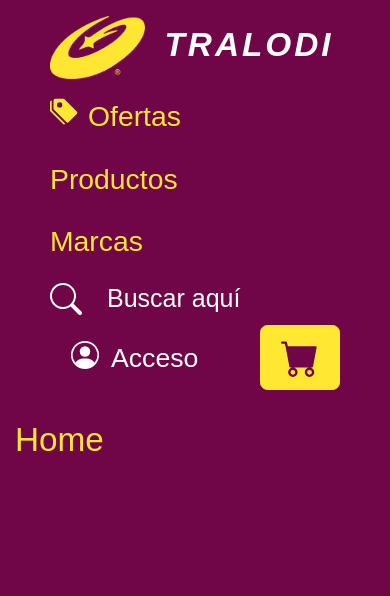
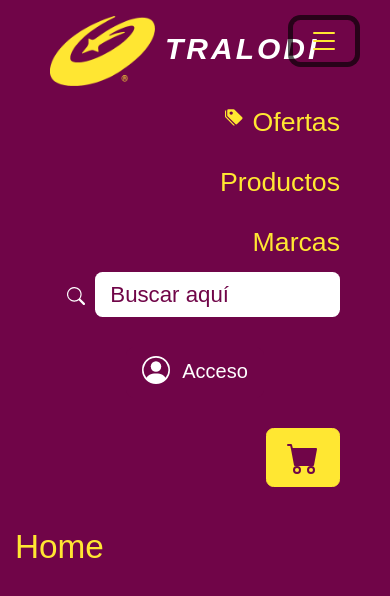
Before and after one commit to KPI01/tralodi-ecommerce, a Next.js app: page / in a window 390 px wide. Both pictures are taken after a click on the button "Toggle navigation". Shown: the top 596 px of the page. Built offline with nearby package versions, Linux system fonts and the light colour scheme; a web font is replaced by a local one.

Commit message:
working on navbar responsive

```diff
--- a/app/components/Navbar.jsx
+++ b/app/components/Navbar.jsx
@@ -1,3 +1,7 @@
+"use client";
+
+import { useEffect } from "react";
+import "/node_modules/bootstrap/js/src/collapse.js";
 import Link from "next/link";
 import SearchBar from "./navbar/SearchBar";
 import LoginBtn from "./navbar/LoginBtn";
@@ -19,11 +23,15 @@ const links = [
 ];
 
 export default function Navbar() {
+  useEffect(() => {
+    require("bootstrap/js/src/collapse.js");
+  });
+
   return (
-    <nav className="navbar navbar-expand-sm bg-primary mb-3" id="navbar">
+    <nav className="navbar navbar-expand-lg bg-primary mb-3" id="navbar">
       <div className="container-fluid">
         <a
-          className="navbar-brand text-alter1 fs-1 fw-bold fst-italic"
+          className="navbar-brand text-alter1 fs-2 fw-bold fst-italic me-5"
           id="branding"
           href="/"
         >
@@ -34,23 +42,49 @@ export default function Navbar() {
           />
           TRALODI
         </a>
-        <ul className="navbar-nav" id="navbar-nav">
+        <button
+          className="navbar-toggler my-3 mx-auto border-0 position-absolute top-0 end-0"
+          type="button"
+          data-bs-toggle="collapse"
+          data-bs-target="#navbarSupportedContent"
+          aria-controls="navbarSupportedContent"
+          aria-expanded="true"
+          aria-label="Toggle navigation"
+        >
+          <span class="text-secondary">
+            <svg
+              xmlns="http://www.w3.org/2000/svg"
+              width="32"
+              height="32"
+              fill="currentColor"
+              class="bi bi-list"
+              viewBox="0 0 16 16"
+            >
+              <path
+                fill-rule="evenodd"
+                d="M2.5 12a.5.5 0 0 1 .5-.5h10a.5.5 0 0 1 0 1H3a.5.5 0 0 1-.5-.5zm0-4a.5.5 0 0 1 .5-.5h10a.5.5 0 0 1 0 1H3a.5.5 0 0 1-.5-.5zm0-4a.5.5 0 0 1 .5-.5h10a.5.5 0 0 1 0 1H3a.5.5 0 0 1-.5-.5z"
+              />
+            </svg>
+          </span>
+        </button>
+        <div class="collapse navbar-collapse" id="navbarSupportedContent">
+          <ul className="navbar-nav mx-auto" id="navbar-nav">
             {links.map(({ label, route }) => (
-            <li key={route} className="nav-item" id="nav-item">
+              <li key={route} className="nav-item fs-4 align-self-end align-self-lg-center" id="nav-item">
                 <Link
                   href={route}
                   className={
                     label == "Ofertas"
-                    ? "nav-link d-flex align-items-center text-secondary fs-3 "
-                    : "nav-link text-secondary fs-3"
+                      ? "nav-link d-flex align-items-center text-secondary"
+                      : "nav-link text-secondary"
                   }
                   id="nav-link"
                 >
                   {label == "Ofertas" && (
                     <svg
                       xmlns="http://www.w3.org/2000/svg"
-                    width="28"
-                    height="28"
+                      width="18"
+                      height="18"
                       fill="currentColor"
                       className="bi bi-tags-fill me-2 mb-2"
                       viewBox="0 0 16 16"
@@ -68,6 +102,7 @@ export default function Navbar() {
           <LoginBtn />
           <CartBtn />
         </div>
+      </div>
     </nav>
   );
 }
--- a/app/components/navbar/CartBtn.jsx
+++ b/app/components/navbar/CartBtn.jsx
@@ -1,10 +1,10 @@
 export default function CartBtn() {
   return (
-    <button className="btn btn-secondary text-primary" id="cart-btn">
+    <button className="btn btn-secondary d-flex align-items-center justify-content-end text-primary my-2 my-lg-auto mx-lg-2" id="cart-btn">
       <svg
         xmlns="http://www.w3.org/2000/svg"
-        width="38"
-        height="38"
+        width="32"
+        height="32"
         fill="currentColor"
         class="bi bi-cart-fill m-1"
         viewBox="0 0 16 16"
--- a/app/components/navbar/LoginBtn.jsx
+++ b/app/components/navbar/LoginBtn.jsx
@@ -1,6 +1,6 @@
 export default function LoginBtn() {
   return (
-    <button className="btn btn-primary d-flex align-items-center pt-2 pb-2 ps-3 pe-3 text-alter1 fs-4" id="login-btn">
+    <button className="btn btn-primary d-flex justify-content-end text-alter1 my-4 mx-auto mx-lg-2" id="login-btn">
       <svg
         xmlns="http://www.w3.org/2000/svg"
         width="28"
--- a/app/components/navbar/SearchBar.jsx
+++ b/app/components/navbar/SearchBar.jsx
@@ -1,29 +1,24 @@
-"use client";
-
-import { useState } from "react";
-
 export default function SearchBar() {
-  const [query, setQuery] = useState("");
-
   return (
-    <form className="d-flex align-items-center text-alter1" id="form-search-bar">
+    <form className="d-flex align-items-center justify-content-end text-alter1 my-md-3 mx-auto" id="form-search-bar" role="search">
+      <label htmlFor="search-bar">
       <svg
         xmlns="http://www.w3.org/2000/svg"
-        width="32"
-        height="32"
+        width="18"
+        height="18"
         fill="currentColor"
         class="bi bi-search me-2"
         viewBox="0 0 16 16"
       >
         <path d="M11.742 10.344a6.5 6.5 0 1 0-1.397 1.398h-.001c.03.04.062.078.098.115l3.85 3.85a1 1 0 0 0 1.415-1.414l-3.85-3.85a1.007 1.007 0 0 0-.115-.1zM12 6.5a5.5 5.5 0 1 1-11 0 5.5 5.5 0 0 1 11 0z" />
       </svg>
+      </label>
       <input
+        name="search-bar"
         type="search"
         id="search-bar"
-        className="form-control bg-primary color-alter1 border-0 fs-5"
+        className="form-control bg-alter1 color-alter1 border-0"
         placeholder="Buscar aquí"
-        onChange={event => setQuery(event.target.value)}
-        style={{width: query && query.length + 6.5 + 'ch'}}
       />
     </form>
   );
--- a/styles/css/_navbar.css
+++ b/styles/css/_navbar.css
@@ -7,13 +7,20 @@
 /* Branding */
 
 #logo {
-    min-width: 25%;
-    max-width: 35%;
-    margin-right: 1rem;
+    width: 50%;
+    max-width: 105px;
+    margin-right: .5rem;
 }
 
 #branding {
     letter-spacing: .15rem;
+}
+
+/* Toggler */
+
+.navbar-toggler:focus {
+    outline-style: none;
+    border: none;
 }
 
 /* Menu */
@@ -25,17 +32,22 @@
 /* Search bar */
 
 #form-search-bar {
+    cursor: text;
+}
+
+#form-search-bar svg {
     cursor: pointer;
 }
 
 #search-bar {
-    color: var(--alter1);
-    width: 15ch;
+    color: var(--primary);
     transition: .2s;
+    width: 22ch;
 }
 
 #search-bar::placeholder {
-    transition: .2s;
+    font-size: 2ch;
+    transition: .1s;
 }
 
 #search-bar:focus {
@@ -43,7 +55,6 @@
     box-shadow: none;
     background-color: var(--alter1) !important;
     color: var(--primary);
-    width: 18ch;
 }
 
 #search-bar:focus::placeholder {
@@ -51,6 +62,10 @@
 }
 
 /* Login Button */
+
+#login-btn {
+    justify-content: end;
+}
 
 #login-btn:hover {
     background-color: var(--secondary);
@@ -63,6 +78,10 @@
 
 /* Cart Button */
 
+#cart-btn {
+    justify-self: end;
+}
+
 #cart-btn:hover {
     border: 1px solid var(--alter2);
     background-color: var(--alter2);
--- a/styles/css/main.css
+++ b/styles/css/main.css
@@ -8,7 +8,3 @@
     --alter1: #FFFFFF;
     --alter2: #28E1FA;
 }
-
-* {
-    transition: all .1s;
-}
--- a/styles/scss/_navbar.scss
+++ b/styles/scss/_navbar.scss
@@ -1,3 +1,3 @@
 /* Search Bar */
 
-$input-placeholder-color: $alter1;
+$input-placeholder-color: $primary;
--- a/styles/scss/main.scss
+++ b/styles/scss/main.scss
@@ -4,14 +4,14 @@ $font-family-sans-serif: 'Myriad Pro', sans-serif;
 $font-size-root: 20px;
 
 //Custom variables
-$main: #700548;
+$primary: #700548;
 $secondary: #FFE732;
 $alter1: #FFFFFF;
 $alter2: #28E1FA;
 
 //Custom theme
 $theme-colors: (
-  'primary': $main,
+  'primary': $primary,
   'secondary': $secondary,
   'alter1': $alter1,
   'alter2': $alter2
```
Lines whose indentation alone changed are shown as unchanged.
